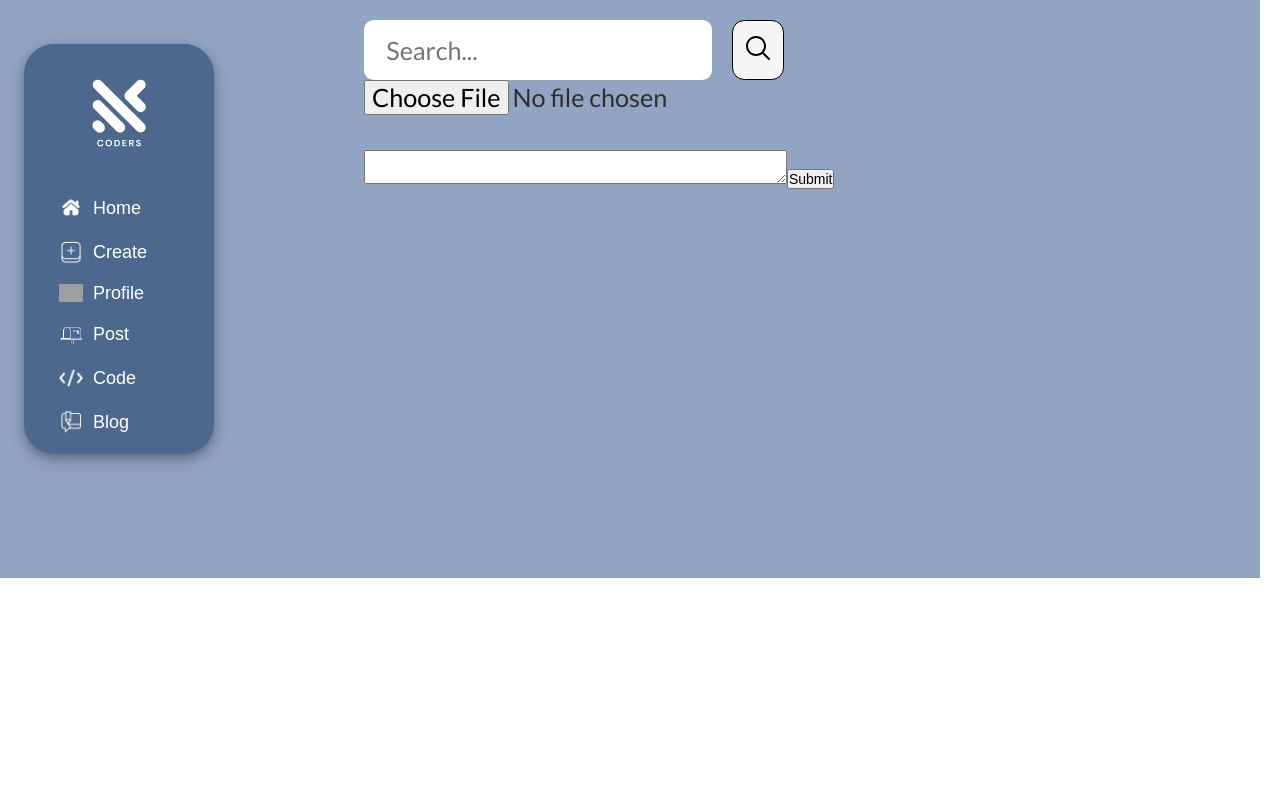
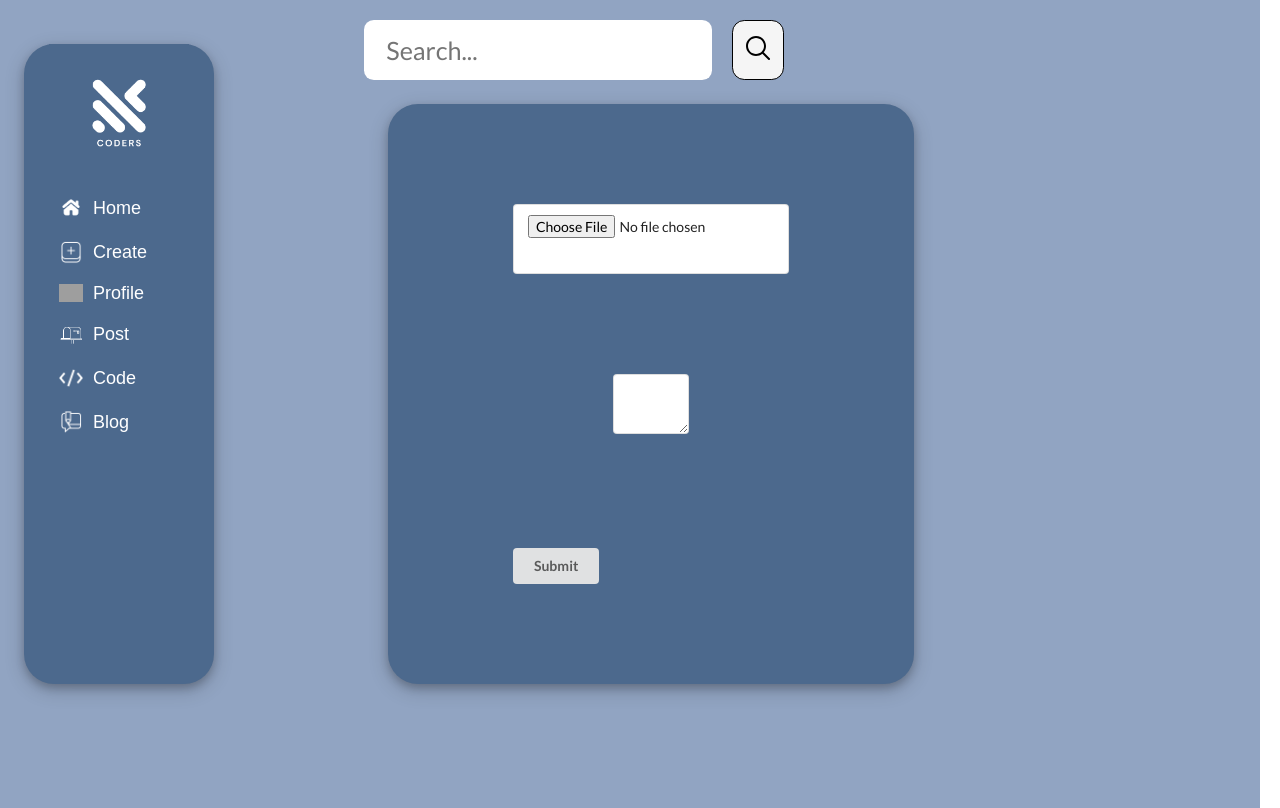
Before and after one commit to Controllah-Gabi/four_loops_frontend, a React (Create React App) app in the folder frontend_fourloop/: page /create in a window 1280 px wide. Built offline with nearby package versions, Linux system fonts and the light colour scheme; grey boxes are pictures that could not be loaded.

Commit message:
submit form nearly finished

```diff
--- a/frontend_fourloop/src/App.css
+++ b/frontend_fourloop/src/App.css
@@ -231,3 +231,21 @@ label {
   width: 1px;
   overflow: hidden;
 }
+
+
+
+/**** create form ****/
+.create-post form{
+  padding-left: 25px;
+  padding-right: 25px;
+  display: block;
+  width: 60%;
+  background-color: #4c698d;
+  border-radius: 30px;
+  margin: 24px 0 24px 24px;
+  box-shadow: 0 4px 8px 0 rgba(0, 0, 0, 0.2), 0 6px 20px 0 rgba(0, 0, 0, 0.19);
+}
+
+.field{
+  padding: 100px;
+}
--- a/frontend_fourloop/src/components/Create.jsx
+++ b/frontend_fourloop/src/components/Create.jsx
@@ -11,9 +11,10 @@ export default function Create() {
     // console.log(URL.createObjectURL(e.target.files[0]))
   };
   return (
-    <div>
-      <form>
-        <label>Select a file</label>
+    <div className="create-post">
+      <form className="ui form">
+      <div className="field">
+      <label>Select a file</label>
         <input
           type="file"
           name="Myfile"
@@ -24,17 +25,12 @@ export default function Create() {
         {uploadImg ? (
           <img id="image" src={URL.createObjectURL(uploadImg)} />
         ) : null}
-        <textarea rows="2" cols="50" id="text"></textarea>
-        <Link to={`/post`}>
-          <button
-            type="submit"
-            // onClick={(e) => {
-            //   e.preventDefault();
-            // }}
-          >
-            Submit
-          </button>
-        </Link>
+      <div class="field">
+
+  <textarea rows="2" cols="50" id="text"></textarea>
+  </div>
+      <button className="ui button" type="submit" onClick={(e) => {e.preventDefault()}}>Submit</button>
+      </div>
       </form>
     </div>
   );
```
Also changed, not shown: 1 other file (tests, documents, lock files or other folders).
